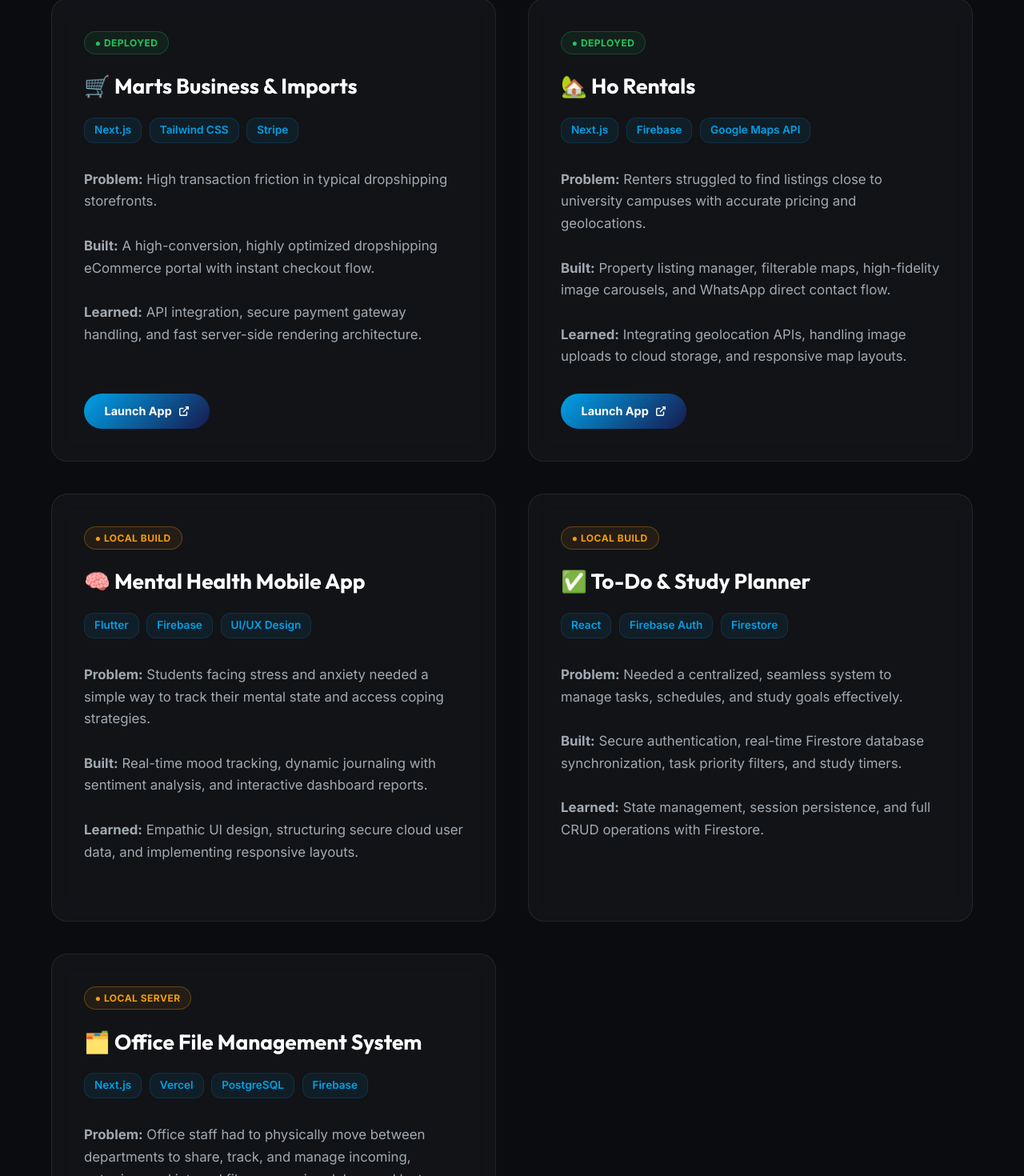
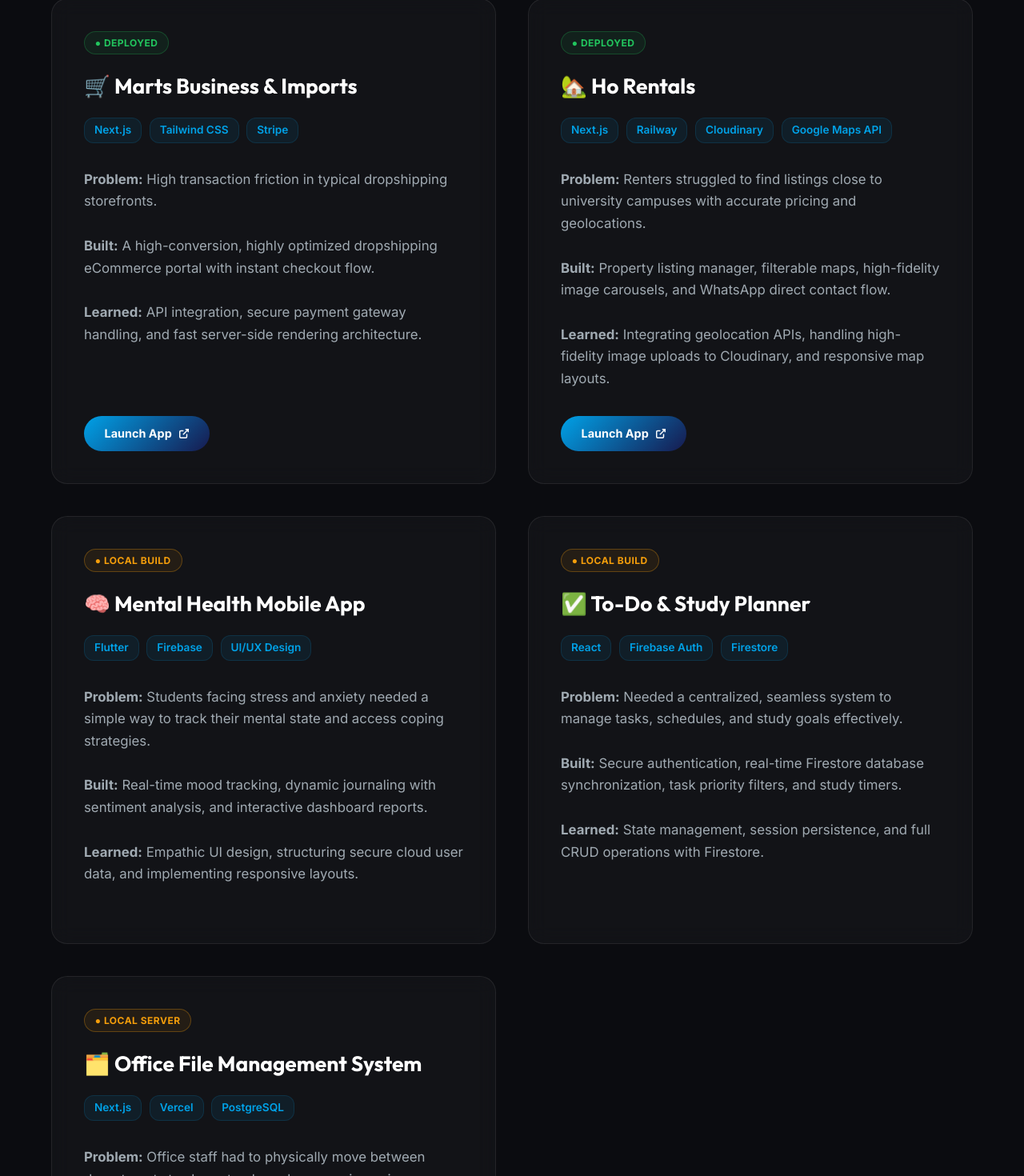
Before and after one commit to KlawZout2423/portfolio, a Next.js app: page / in a window 1280 px wide. Shown: the part 3213-4683 px from the top of the page at 80% size. Built offline with nearby package versions, Linux system fonts and the light colour scheme.

Commit message:
fix: correct project tech stacks for Ho Rentals and Office Management System

```diff
--- a/src/app/page.js
+++ b/src/app/page.js
@@ -255,13 +255,14 @@ export default function Home() {
               <h3 className={styles.projectTitle}>🏡 Ho Rentals</h3>
               <div className={styles.projectTech}>
                 <span className={styles.techDot}>Next.js</span>
-                <span className={styles.techDot}>Firebase</span>
+                <span className={styles.techDot}>Railway</span>
+                <span className={styles.techDot}>Cloudinary</span>
                 <span className={styles.techDot}>Google Maps API</span>
               </div>
               <p className={styles.projectDescription}>
                 <strong>Problem:</strong> Renters struggled to find listings close to university campuses with accurate pricing and geolocations.<br /><br />
                 <strong>Built:</strong> Property listing manager, filterable maps, high-fidelity image carousels, and WhatsApp direct contact flow.<br /><br />
-                <strong>Learned:</strong> Integrating geolocation APIs, handling image uploads to cloud storage, and responsive map layouts.
+                <strong>Learned:</strong> Integrating geolocation APIs, handling high-fidelity image uploads to Cloudinary, and responsive map layouts.
               </p>
               <div className={styles.projectLinks}>
                 <a href="https://horental-website.vercel.app/" target="_blank" rel="noopener noreferrer" className={styles.projectCta}>
@@ -311,7 +312,6 @@ export default function Home() {
                 <span className={styles.techDot}>Next.js</span>
                 <span className={styles.techDot}>Vercel</span>
                 <span className={styles.techDot}>PostgreSQL</span>
-                <span className={styles.techDot}>Firebase</span>
               </div>
               <p className={styles.projectDescription}>
                 <strong>Problem:</strong> Office staff had to physically move between departments to share, track, and manage incoming, outgoing, and internal files — causing delays and lost records.<br /><br />
```
